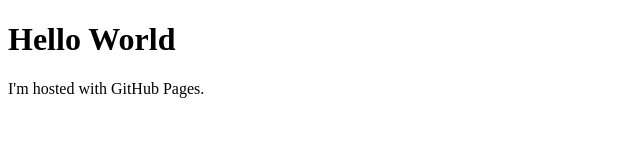
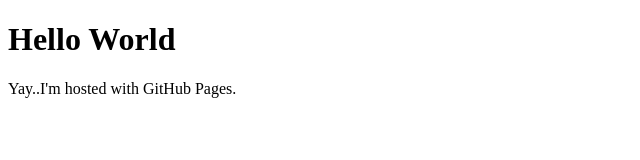
Before and after one commit to suyeeyh/suyeeyh.github.io, a plain HTML site: page index.html in a window 1280 px wide. Shown: the full height of the page, 0-640 px from the left. Drawn offline with Linux system fonts and the light colour scheme.

Commit message:
initial commit

```diff
--- a/index.html
+++ b/index.html
@@ -2,6 +2,6 @@
 <html>
 <body>
 <h1>Hello World</h1>
-<p>I'm hosted with GitHub Pages.</p>
+<p>Yay..I'm hosted with GitHub Pages.</p>
 </body>
 </html>
```
